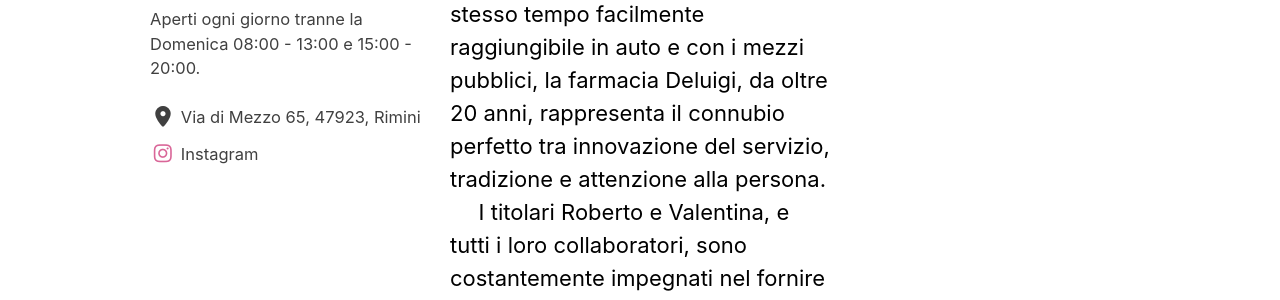
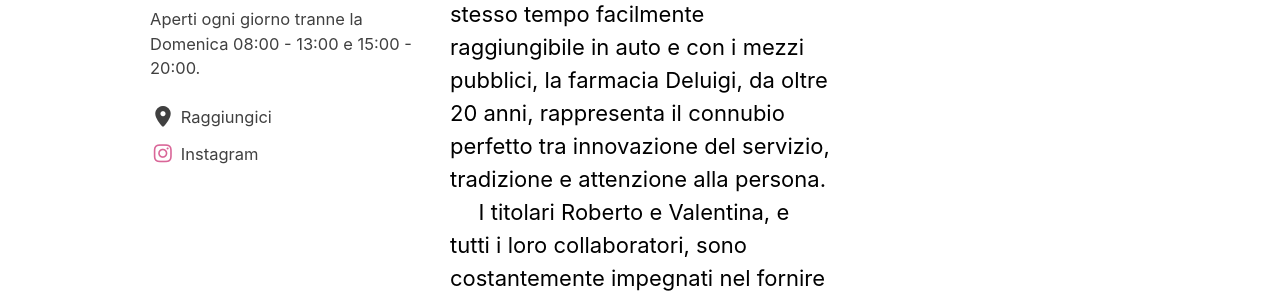
Before and after one commit to farmdeluigi/FarmaciaDeluigi, a Jekyll site: the page built from _pages/about.md, in a window 1280 px wide. Shown: the part 273-573 px from the top of the page. Built offline with Jekyll 4.4.1, drawn with Linux system fonts in a browser that asks for light colours; cached includes are drawn as plain includes.

Commit message:
via di mezzo->Raggiungici

```diff
--- a/_config.yml
+++ b/_config.yml
@@ -66,7 +66,7 @@ author:
   avatar : "/assets/images/bio-photo.jpg"
   bio    : "Aperti ogni giorno tranne la Domenica 08:00 - 13:00 e 15:00 - 20:00."
   links:
-    - label: "Via di Mezzo 65, 47923, Rimini"
+    - label: "Raggiungici"
       icon: "fa-solid fa-location-dot fa-lg"
       url: "https://maps.app.goo.gl/obzUey49VVpSMnSX8"
     - label: "Instagram"
```
